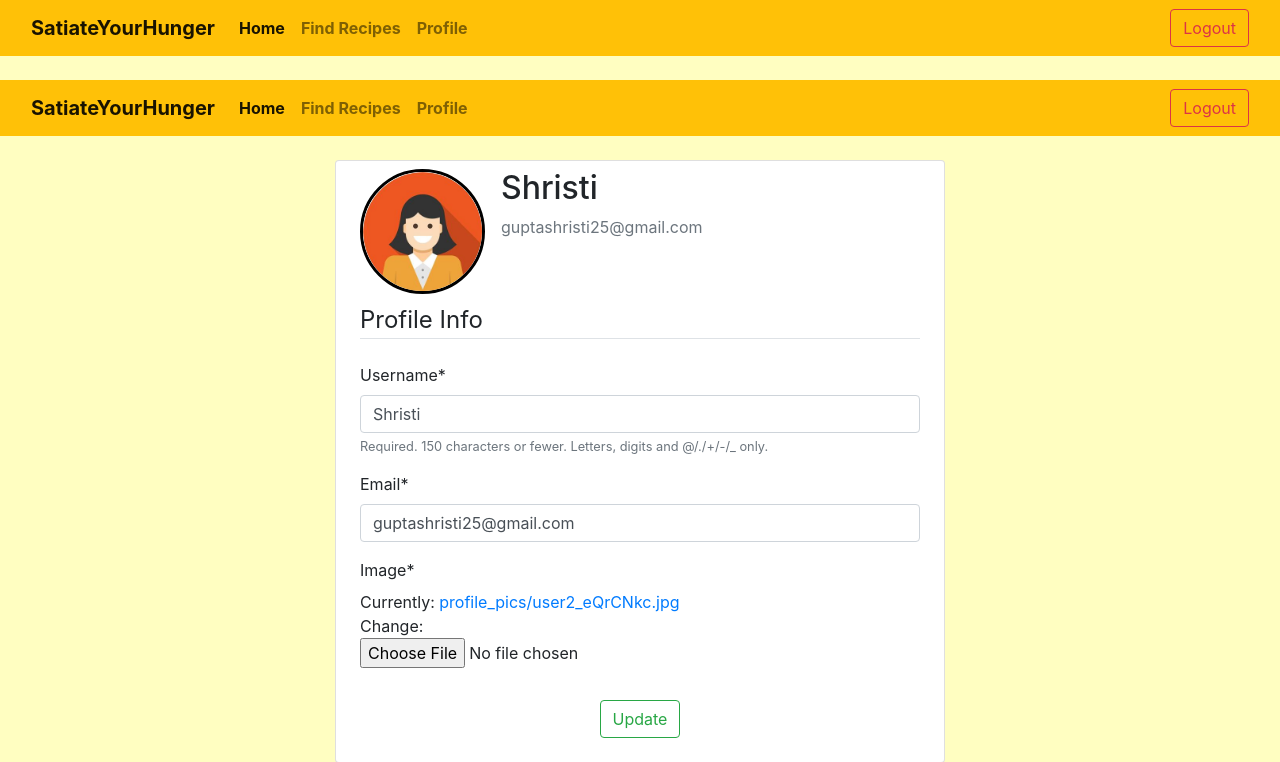
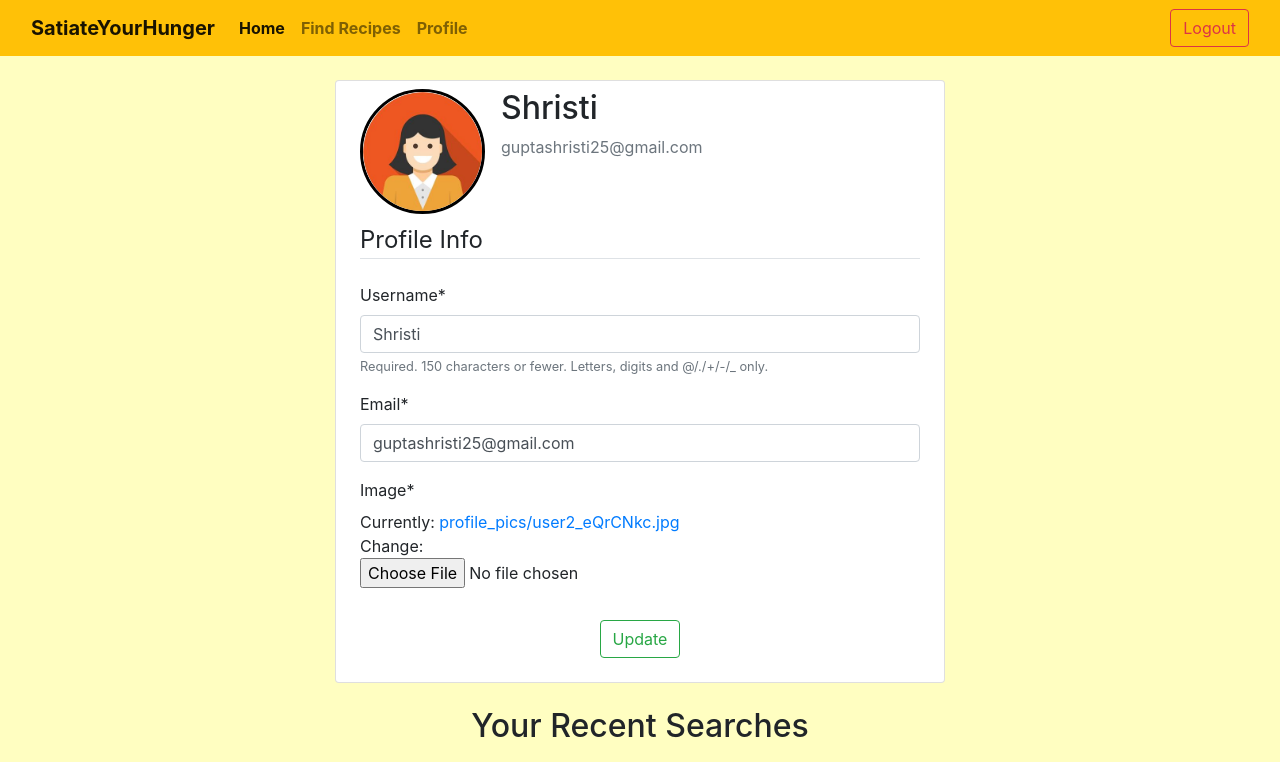
Before and after one commit to ShristiGup/NMIT_Hacks_SatiateYourHunger, a Django app: page /user/profile/ in a window 1280 px wide. Shown: the top 762 px of the page. Run offline with Django 3.2, Linux system fonts and the light colour scheme; a user stored in the database is signed in; data comes from the database, SQL or seed files in the repository; both versions use the stored data as it was after the commit; some libraries are stand-ins or nearby versions.

Commit message:
UI updations

```diff
--- a/sat_hunger/main_app/templates/main_app/index.html
+++ b/sat_hunger/main_app/templates/main_app/index.html
@@ -120,19 +120,19 @@
           style="margin: 0 auto; display: block;">Get Food Facts Here</a></p>
     </div><!-- /.col-lg-4 -->
   </div>
-  <div class="card m-2 bg-success">
-    <div class="form-row text-center p-4">
+  <div class="card m-2 " >
+    <div class="form-row text-center p-4 bg-warning text-dark" >
       <div class="col-md-6">
-      <div class="card h-30">
+      <div class="card h-30" style="background-color: #fffeb4;">
 
-        <h2>Food Joke Of The Day</h2>
+        <h2 style="    margin-top: 20px;">Food Joke Of The Day</h2>
         <p>{{ food_joke.text }}</p>
       </div>
     </div>
     <div class="col-md-6">
-    <div class="card h-100">
+    <div class="card h-100" style="background-color: #fffeb4;">
 
-        <h2>Useful Food Trivia</h2>
+        <h2 style="    margin-top: 20px;">Useful Food Trivia</h2>
         <p>{{ food_trivia.text }}</p>
       </div>
   </div>
--- a/sat_hunger/users/templates/users/profile.html
+++ b/sat_hunger/users/templates/users/profile.html
@@ -1,32 +1,6 @@
 {% extends "main_app/index.html" %}
 {% load crispy_forms_tags %}
 {% block content %}
-<nav class="navbar navbar-expand-lg navbar-light bg-warning font-weight-bold" id="H">
-  <div class="container-fluid">
-    <a class="navbar-brand" href="{% url 'home' %}">SatiateYourHunger</a>
-    <button class="navbar-toggler" type="button" data-bs-toggle="collapse" data-bs-target="#navbarSupportedContent"
-      aria-controls="navbarSupportedContent" aria-expanded="false" aria-label="Toggle navigation">
-      <span class="navbar-toggler-icon"></span>
-    </button>
-    <div class="collapse navbar-collapse" id="navbarSupportedContent">
-      <ul class="navbar-nav me-auto mb-2 mb-lg-0">
-        <li class="nav-item">
-          <a class="nav-link active" aria-current="page" href="{% url 'home' %}">Home</a>
-        </li>
-        <li class="nav-item">
-          <a class="nav-link" href="{% url 'find_recipe' %}">Find Recipes</a>
-        </li>
-        <li class="nav-item">
-          <a class="nav-link" href="{% url 'profile' %}">Profile</a>
-        </li>
-    </div>
-    <ul class="nav justify-content-end">
-      <li class="nav-item">
-        <a href="{% url 'logout' %}" class="btn btn-outline-danger">Logout</a>
-      </li>
-    </ul>
-  </div>
-</nav>
 <div class="container" style="max-width: 50%;">
     <div class="card px-4 py-2 my-4">
         <div class="media">
```
Also changed, not shown: sat_hunger/db.sqlite3.
